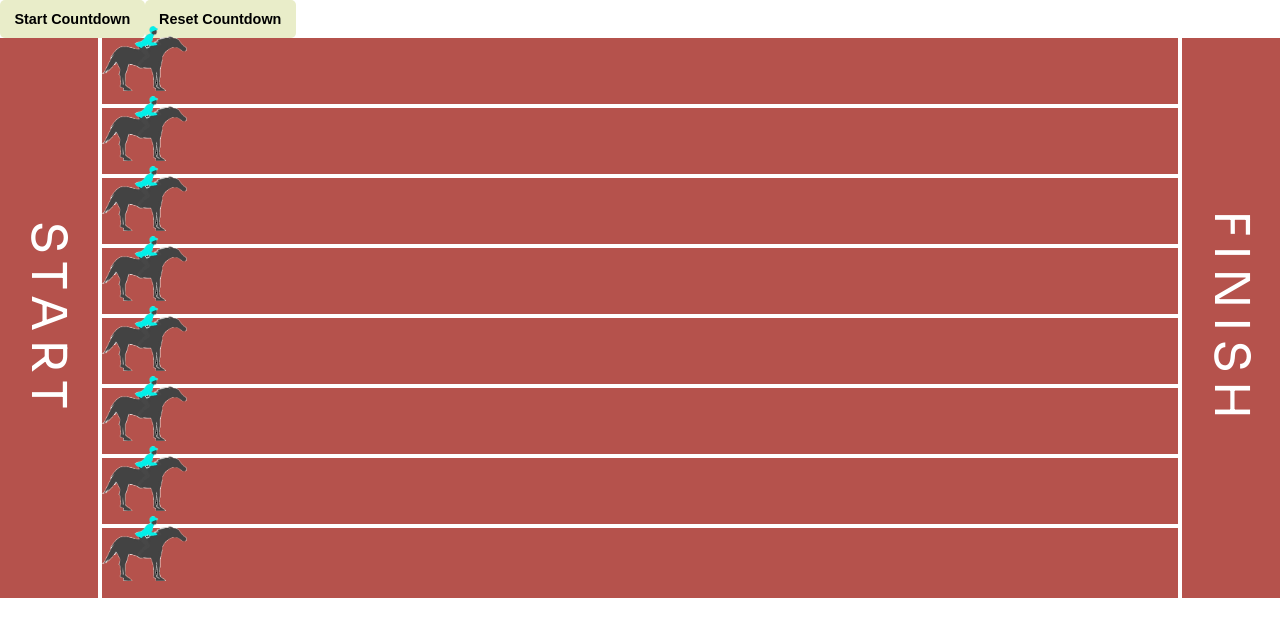
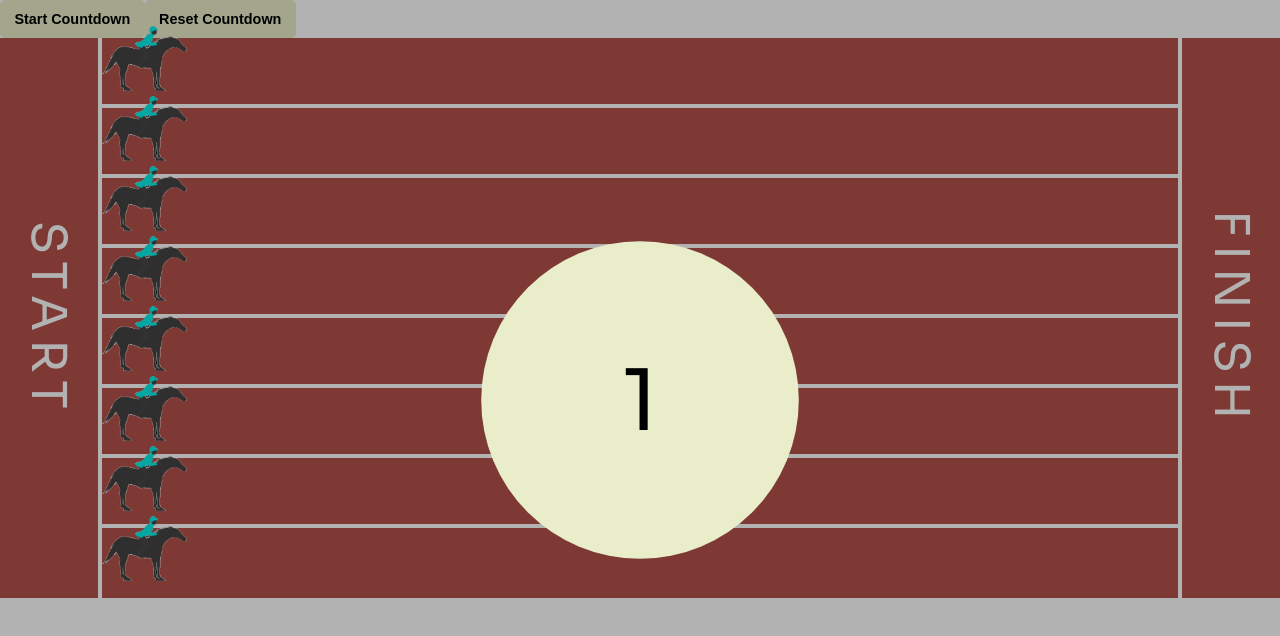
Before and after one commit to trombonist76/protein-bootcamp-horseracing-app, a Vue app: page / in a window 1280 px wide. Both pictures are taken after a click on the button "Start Countdown". Shown: the top 636 px of the page. Built offline with nearby package versions, Linux system fonts and the light colour scheme.

Commit message:
[Add] Countdown component created.

```diff
--- a/src/App.vue
+++ b/src/App.vue
@@ -5,8 +5,9 @@ import Arena from './components/Arena/Arena.vue';
 import useCountdown from './composables/countdown';
 import useHorse from './composables/horse';
 import ButtonComp from './components/Shared/Button.vue';
+import Countdown from "@/components/Countdown/Countdown.vue"
 const { horses, startHorsesToRace } = useHorse()
-const { countdown, startCountdown, resetCountdown } = useCountdown()
+const { isCountdownStarted, startCountdown, resetCountdown } = useCountdown()
 const race = reactive({
   isStarted: false
 })
@@ -20,6 +21,9 @@ const startCountdownHandler = async () => {
 
 <template>
   <div class="app-container">
+    <teleport to='body'>
+      <Countdown v-if="isCountdownStarted"></Countdown>
+    </teleport>
     <div>
       <ButtonComp @click="startCountdownHandler" name="Start Countdown"></ButtonComp>
       <ButtonComp @click="resetCountdown" name="Reset Countdown"></ButtonComp>
--- a/src/assets/scss/main.scss
+++ b/src/assets/scss/main.scss
@@ -3,6 +3,11 @@
 html, body, #app{
   height: 100%;
   font-family: 'Sora', sans-serif;
+}
+
+#modal{
+  position: absolute;
+  inset: 0;
 }
 
 *{
--- a/src/assets/scss/variables.scss
+++ b/src/assets/scss/variables.scss
@@ -3,3 +3,4 @@ $arena-border-color: #fff;
 $arena-text-color: #fff;
 $btn-bg-color: #e9edc9;
 $btn-text-color: #000;
+$modal-bg-color: #000
--- /dev/null
+++ b/src/components/Countdown/Countdown.vue
@@ -0,0 +1,54 @@
+<script setup>
+import useCountdown from '@/composables/countdown';
+  const {countdown} = useCountdown()
+</script>
+<template>
+  <div class="countdown">
+    <div class="countdown__circle">
+      {{countdown}}
+    </div>
+  </div>
+</template>
+<style scoped lang="scss">
+@import '@/assets/scss/variables.scss';
+
+.countdown {
+  position: absolute;
+  inset: 0;
+  background-color: rgba($color: $modal-bg-color, $alpha: .3);
+  display: flex;
+  align-items: center;
+  justify-content: center;
+
+  &__circle {
+    height: 300px;
+    width: 300px;
+    display: flex;
+    align-items: center;
+    justify-content: center;
+    font-size: 5rem;
+    border-radius: 50%;
+    background-color: $btn-bg-color;
+    box-shadow: 0 0 0 0 rgba(0, 0, 0, 1);
+    transform: scale(1);
+    animation: pulse 1s infinite;
+  }
+
+  @keyframes pulse {
+    0% {
+      transform: scale(0.95);
+      box-shadow: 0 0 0 0 rgba(0, 0, 0, 0.7);
+    }
+
+    60% {
+      transform: scale(1.5);
+      box-shadow: 0 0 0 200px rgba(0, 0, 0, 0);
+    }
+
+    100% {
+      transform: scale(0.95);
+      box-shadow: 0 0 0 0 rgba(0, 0, 0, 0);
+    }
+  }
+}
+</style>
--- a/src/composables/countdown.js
+++ b/src/composables/countdown.js
@@ -1,17 +1,28 @@
-import { ref } from "vue";
+import { onMounted, ref } from "vue";
 import {delay} from "@/utils"
+
+const countdown = ref(null)
+
 export default function useCountdown(initialCountdown = 3){
-  const countdown = ref(initialCountdown)
+
+
+  onMounted(() => {
+    countdown.value = 3
+  })
+
+  const isCountdownStarted = ref(false)
 
   async function startCountdown(){
     if (countdown.value !== initialCountdown) return
 
+    isCountdownStarted.value = true
     const interval = setInterval(() => {
       countdown.value --
     },1000)
 
     await delay(3000)
     clearInterval(interval)
+    isCountdownStarted.value = false
   }
 
   function resetCountdown(){
@@ -19,5 +30,5 @@ export default function useCountdown(initialCountdown = 3){
     countdown.value = initialCountdown
   }
 
-  return {countdown, startCountdown, resetCountdown}
+  return {countdown, startCountdown, resetCountdown, isCountdownStarted}
 }
```
